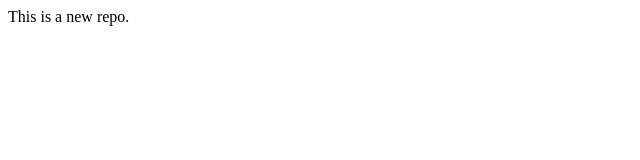
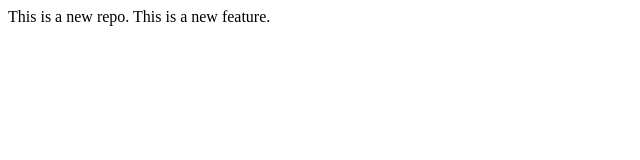
Before and after one commit to lessgo-Preeti/localrepo, a plain HTML site: page Index.html in a window 1280 px wide. Shown: the whole page, without its empty margins (0-640 px from the left). Drawn offline with Linux system fonts and the light colour scheme.

Commit message:
Add new feature

```diff
--- a/Index.html
+++ b/Index.html
@@ -1,3 +1,6 @@
 <pr>
     This is a new repo.
 </pr>
+<pr>
+    This is a new feature.
+</pr>
```
